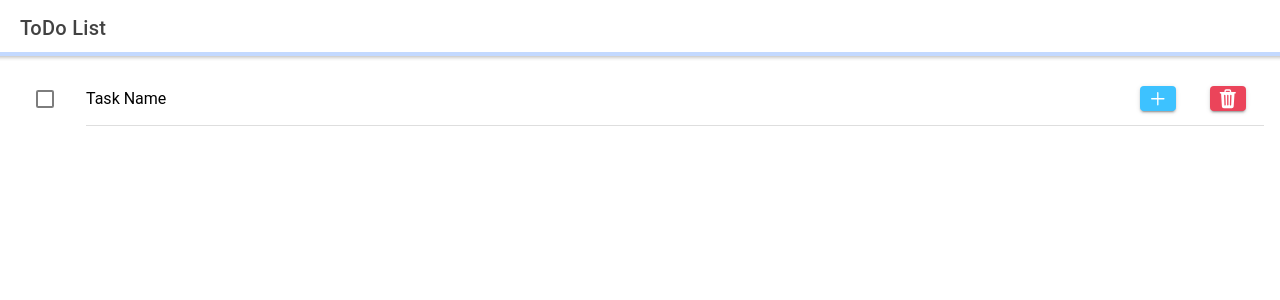
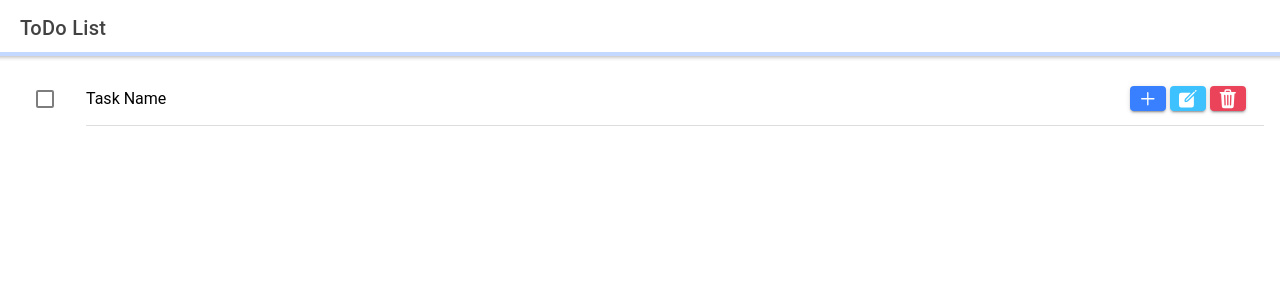
Before and after one commit to Logan-Kroeger/ToDo_List, a React (Create React App) app in the folder myApp/: page /home in a window 1280 px wide. Shown: the top 300 px of the page. Built offline with nearby package versions, Linux system fonts and the light colour scheme.

Commit message:
Edit button created

```diff
--- a/myApp/src/pages/Home.tsx
+++ b/myApp/src/pages/Home.tsx
@@ -1,5 +1,5 @@
 import { IonContent, IonHeader, IonPage, IonTitle, IonToolbar, IonList, IonProgressBar, IonItem, IonLabel, IonCheckbox, IonButton, IonIcon } from '@ionic/react';
-import { home, add, trash } from 'ionicons/icons';
+import { home, add, trash, create } from 'ionicons/icons';
 import ExploreContainer from '../components/ExploreContainer';
 import './Home.css';
 
@@ -19,10 +19,13 @@ const Home: React.FC = () => {
       <IonItem>
         <IonCheckbox slot="start"/>
         <IonLabel>Task Name</IonLabel>
-        <IonButton slot="end" color='secondary'>
+        <IonButton color='primary'>
           <IonIcon slot="icon-only" icon={add}></IonIcon>
         </IonButton>
-        <IonButton slot="end" color='danger'>
+        <IonButton color='secondary'>
+          <IonIcon slot="icon-only" icon={create}></IonIcon>
+        </IonButton>
+        <IonButton color='danger'>
           <IonIcon slot="icon-only" icon={trash}></IonIcon>
         </IonButton>
       </IonItem>
```
